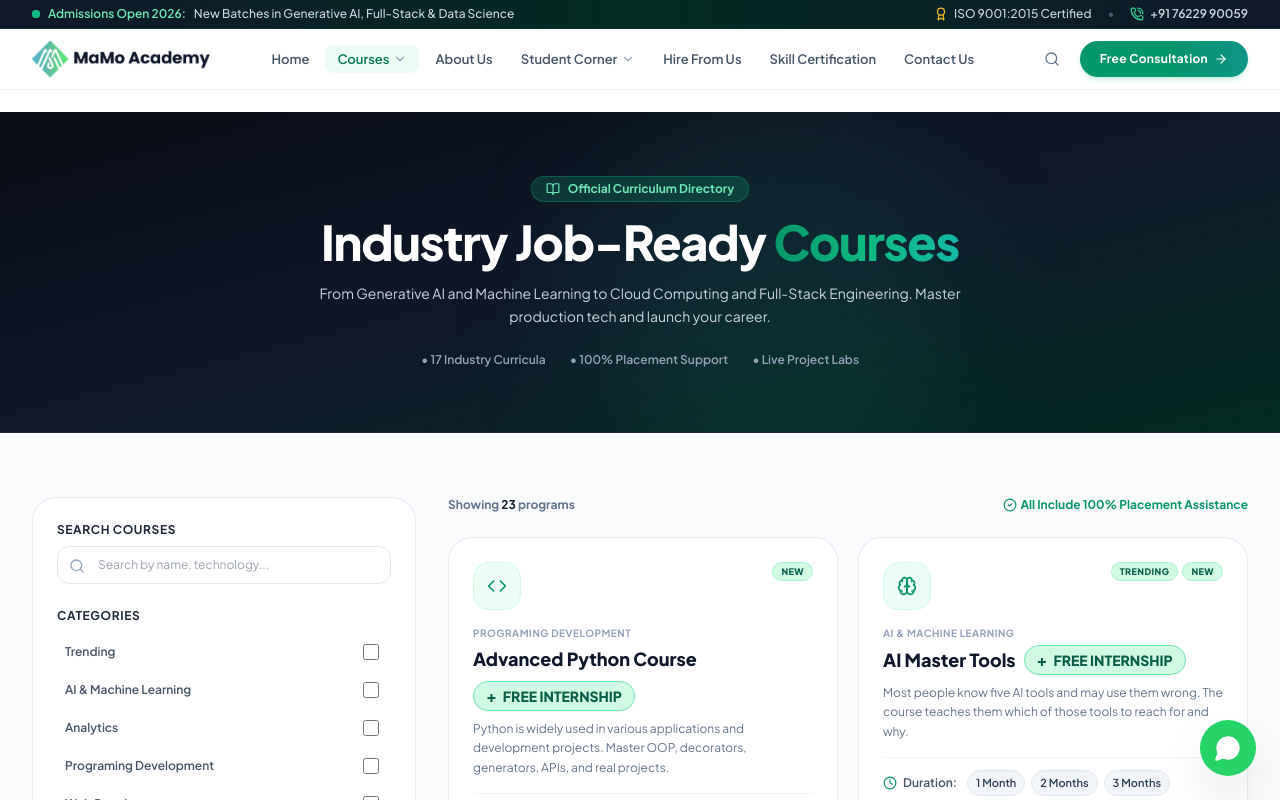
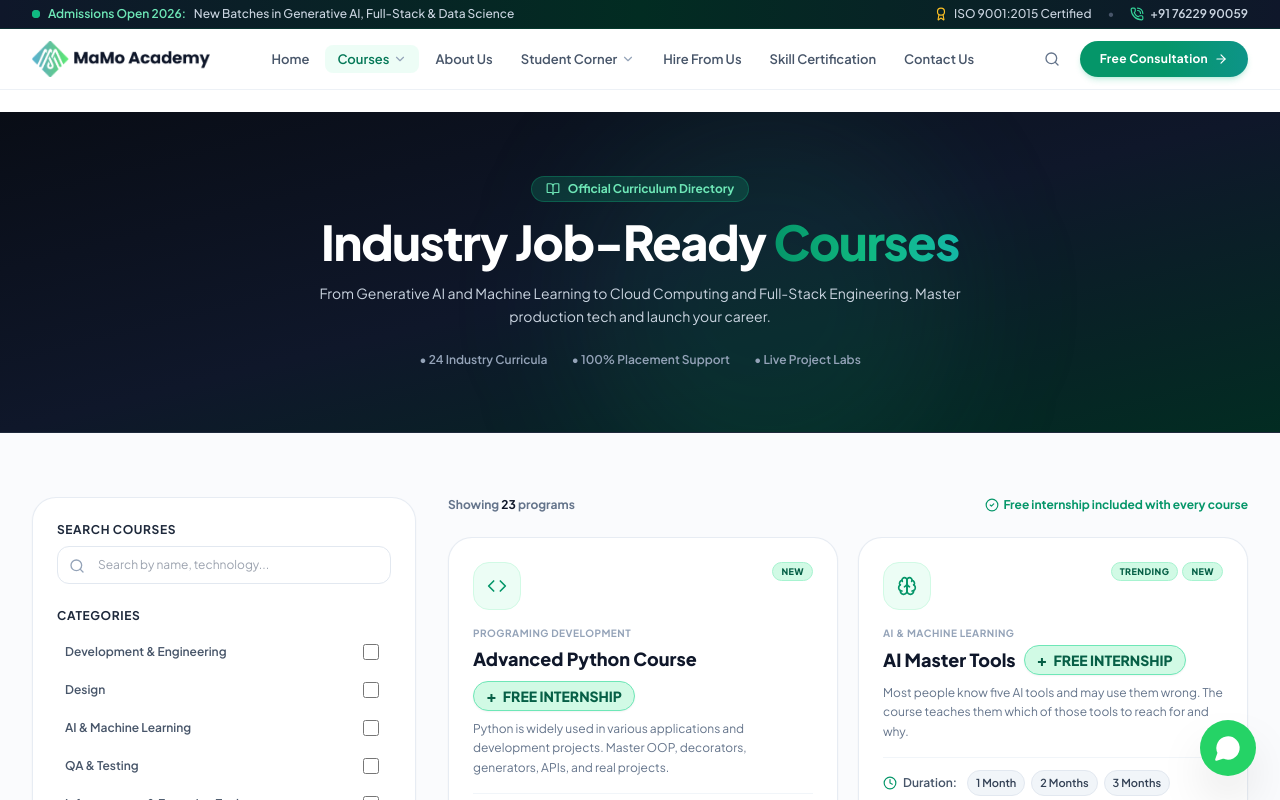
Before and after one commit to Miles2075/mamotechnolabs-main, a React (Vite) app: page / in a window 1280 px wide. Both pictures are taken after a click on the button 1051 px from the left and 59 px from the top of the page. Shown: the top 800 px of the page. Built offline with nearby package versions, Linux system fonts and the light colour scheme.

Commit message:
Organize full course catalog into service-inspired learning categories

```diff
--- a/src/pages/ViewCoursesPage.tsx
+++ b/src/pages/ViewCoursesPage.tsx
@@ -40,18 +40,22 @@ export const ViewCoursesPage: React.FC<ViewCoursesPageProps> = ({ navigateTo, op
   const [selectedDurations, setSelectedDurations] = useState<string[]>([]);
 
   const categoryOptions = [
-    'Trending',
+    'Development & Engineering',
+    'Design',
     'AI & Machine Learning',
-    'Analytics',
-    'Programing Development',
-    'Web Development',
-    'Mobile App Development',
-    'Software Testing & QA',
-    'Digital Marketing',
-    'Design',
-    'DevOps',
-    'SEO'
+    'QA & Testing',
+    'Infrastructure & Emerging Tech',
+    'Business & Digital Growth'
   ];
+
+  const categoryGroupTerms: Record<string, string[]> = {
+    'Development & Engineering': ['Programing Development', 'Web Development', 'Mobile App Development'],
+    'Design': ['Design'],
+    'AI & Machine Learning': ['AI & Machine Learning'],
+    'QA & Testing': ['Software Testing & QA'],
+    'Infrastructure & Emerging Tech': ['Infrastructure', 'DevOps'],
+    'Business & Digital Growth': ['Digital Marketing', 'SEO', 'Analytics']
+  };
 
   const durationOptions = [
     '1 Month',
@@ -93,8 +97,8 @@ export const ViewCoursesPage: React.FC<ViewCoursesPageProps> = ({ navigateTo, op
     const matchesCategory =
       selectedCategories.length === 0 ||
       selectedCategories.some((cat) => {
-        if (cat === 'Trending') return course.badges.includes('Trending');
-        return course.category.toLowerCase().includes(cat.toLowerCase());
+        const terms = categoryGroupTerms[cat] || [cat];
+        return terms.some(term => course.category.toLowerCase().includes(term.toLowerCase()));
       });
 
     const matchesDuration =
@@ -141,7 +145,7 @@ export const ViewCoursesPage: React.FC<ViewCoursesPageProps> = ({ navigateTo, op
             From Generative AI and Machine Learning to Cloud Computing and Full-Stack Engineering. Master production tech and launch your career.
           </p>
           <div className="flex items-center justify-center gap-6 pt-2 text-xs font-semibold text-slate-400">
-            <span>• 17 Industry Curricula</span>
+            <span>• {catalogCourses.length} Industry Curricula</span>
             <span>• 100% Placement Support</span>
             <span>• Live Project Labs</span>
           </div>
@@ -313,7 +317,7 @@ export const ViewCoursesPage: React.FC<ViewCoursesPageProps> = ({ navigateTo, op
                 </p>
                 <span className="text-xs text-emerald-600 font-bold flex items-center gap-1">
                   <CheckCircle2 className="w-3.5 h-3.5" />
-                  All Include 100% Placement Assistance
+                  Free internship included with every course
                 </span>
               </div>
 
```
